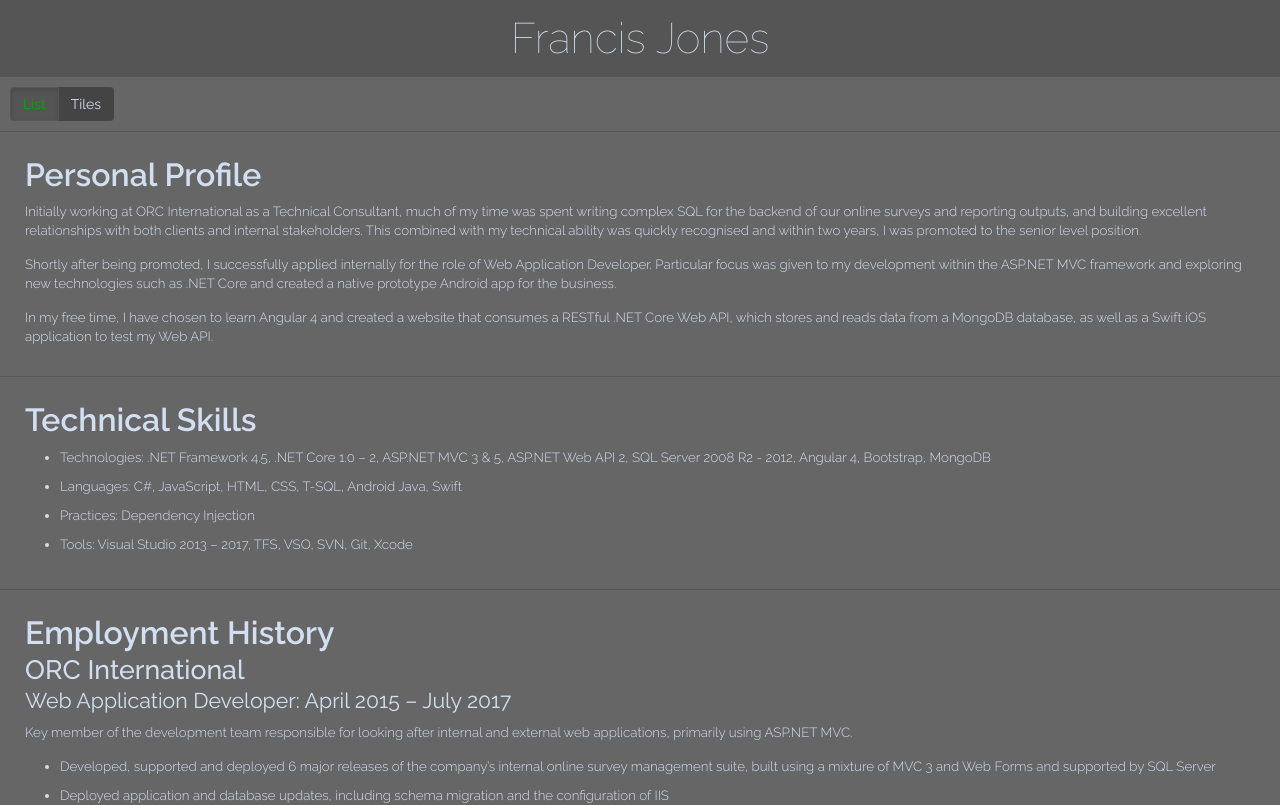
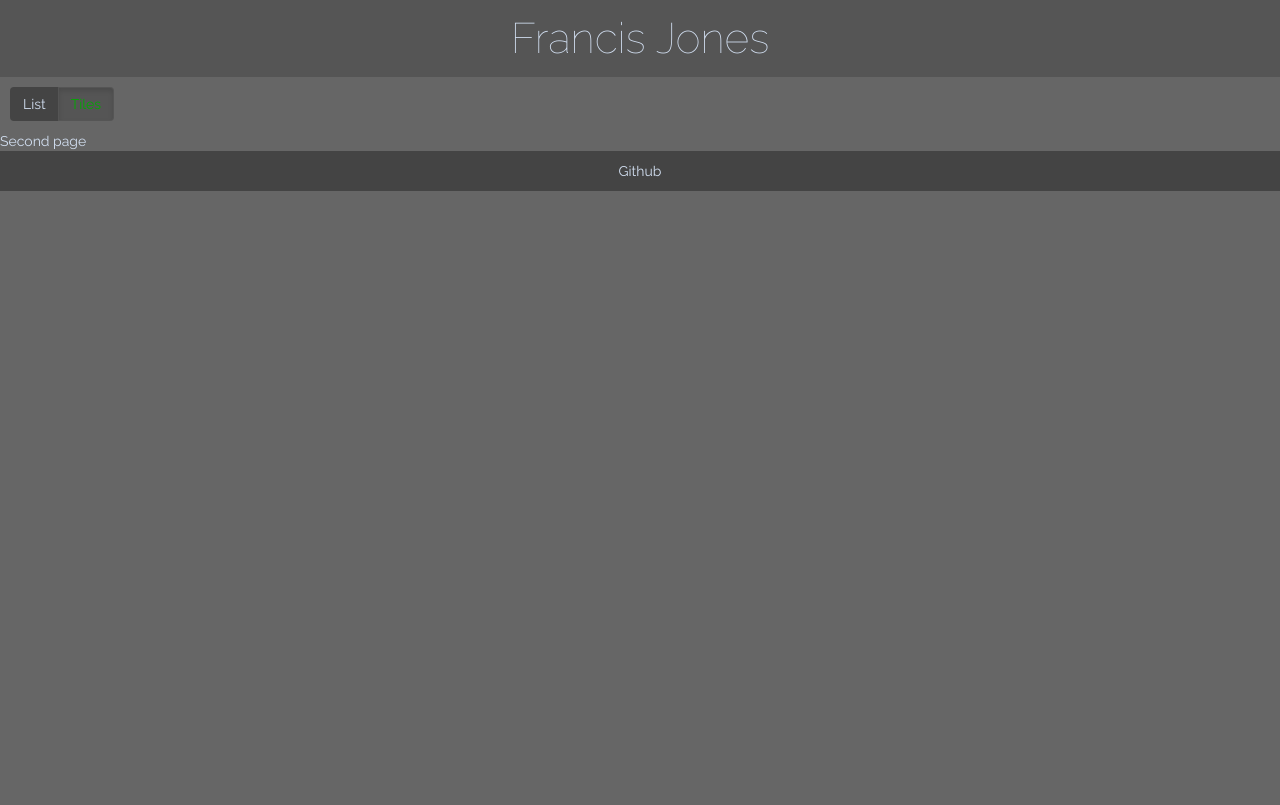
Before and after one commit to francis-j/me, an Angular app: page / in a window 1280 px wide. Shown: the top 805 px of the page. Built offline with nearby package versions, Linux system fonts and the light colour scheme.

Commit message:
Bug fix for homepage activeView type

```diff
--- a/src/app/home/home.component.ts
+++ b/src/app/home/home.component.ts
@@ -9,7 +9,7 @@ import { SubSection } from '../models/SubSection';
 })
 export class HomeComponent implements OnInit {
 
-    public activeView: String;
+    public activeView: any;
     public sections: Array<Section> = [];
 
     constructor() { }
@@ -21,14 +21,11 @@ export class HomeComponent implements OnInit {
         this.initEducationHistory();
         this.initHobbies();
 
-        this.activeView = "0";
+        this.activeView = 1;
     }
 
-    changeView(id: String) {
+    changeView(id: any) {
         this.activeView = id;
-
-        //change view
-
     }
 
     private initPersonalProfile() {
```
